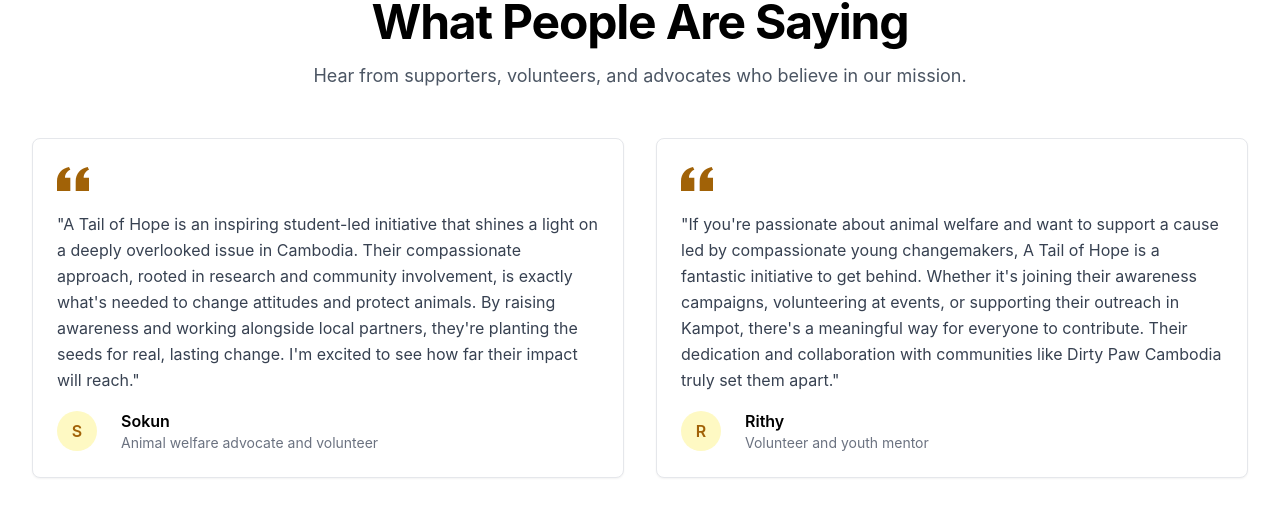
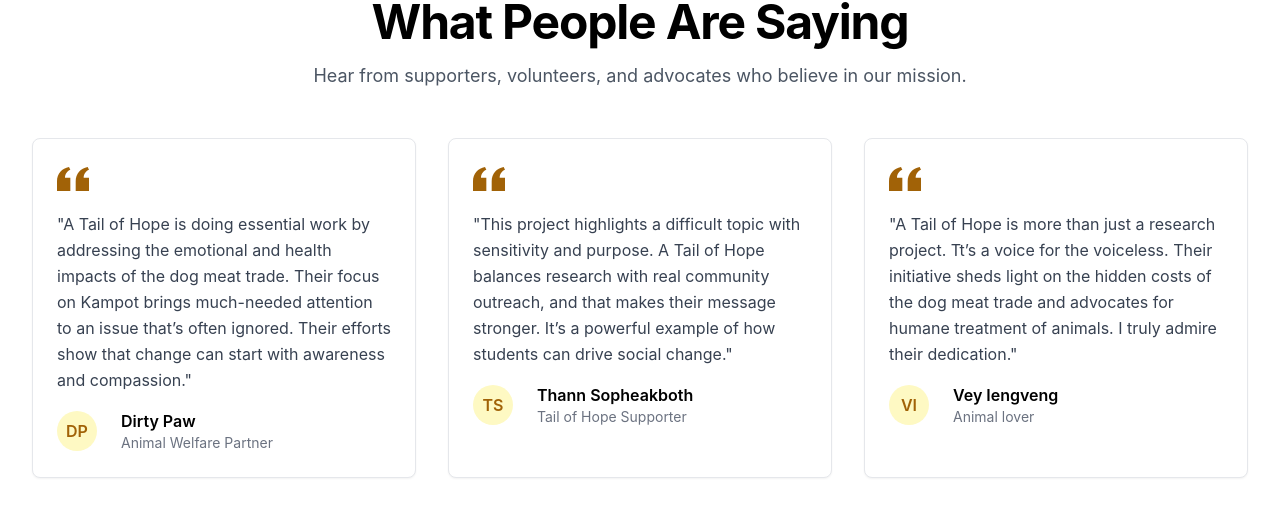
Before and after one commit to CheamNorakpanha/A-Tail-of-Hope, a React (Create React App) app: page / in a window 1280 px wide. Shown: the part 4742-5270 px from the top of the page. Built offline with nearby package versions, Linux system fonts and the light colour scheme.

Commit message:
update the feedback section

```diff
--- a/src/components/section/Feedback.tsx
+++ b/src/components/section/Feedback.tsx
@@ -11,8 +11,9 @@ function Feedback() {
                     </p>
                 </div>
 
-                {/* Feedback 1 */}
-                <div className="grid gap-8 lg:grid-cols-2 mb-8">
+                <div className="grid gap-8 lg:grid-cols-3 mb-8">
+
+                    {/* Feedback 1 */}
                     <div className="bg-white rounded-lg p-6 shadow-sm border">
                         <div className="space-y-4">
                             <div className="text-yellow-700">
@@ -21,19 +22,16 @@ function Feedback() {
                                 </svg>
                             </div>
                             <blockquote className="text-gray-700 leading-relaxed">
-                                "A Tail of Hope is an inspiring student-led initiative that shines a light on a deeply overlooked
-                                issue in Cambodia. Their compassionate approach, rooted in research and community involvement, is
-                                exactly what's needed to change attitudes and protect animals. By raising awareness and working
-                                alongside local partners, they're planting the seeds for real, lasting change. I'm excited to see
-                                how far their impact will reach."
+                                "A Tail of Hope is doing essential work by addressing the emotional and health impacts of the dog meat trade. Their focus on Kampot brings much-needed
+                                attention to an issue that’s often ignored. Their efforts show that change can start with awareness and compassion."
                             </blockquote>
                             <div className="flex items-center space-x-3">
                                 <div className="w-10 h-10 bg-yellow-100 rounded-full flex items-center justify-center">
-                                    <span className="text-yellow-700 font-semibold">S</span>
+                                    <span className="text-yellow-700 font-semibold">DP</span>
                                 </div>
                                 <div>
-                                    <p className="font-semibold">Sokun</p>
-                                    <p className="text-sm text-gray-500">Animal welfare advocate and volunteer</p>
+                                    <p className="font-semibold">Dirty Paw</p>
+                                    <p className="text-sm text-gray-500">Animal Welfare Partner</p>
                                 </div>
                             </div>
                         </div>
@@ -48,30 +46,45 @@ function Feedback() {
                                 </svg>
                             </div>
                             <blockquote className="text-gray-700 leading-relaxed">
-                                "If you're passionate about animal welfare and want to support a cause led by compassionate young
-                                changemakers, A Tail of Hope is a fantastic initiative to get behind. Whether it's joining their
-                                awareness campaigns, volunteering at events, or supporting their outreach in Kampot, there's a
-                                meaningful way for everyone to contribute. Their dedication and collaboration with communities like
-                                Dirty Paw Cambodia truly set them apart."
+                                "This project highlights a difficult topic with sensitivity and purpose. A Tail of Hope balances research with real community outreach, and that makes
+                                their message stronger. It’s a powerful example of how students can drive social change."
                             </blockquote>
                             <div className="flex items-center space-x-3">
                                 <div className="w-10 h-10 bg-yellow-100 rounded-full flex items-center justify-center">
-                                    <span className="text-yellow-700 font-semibold">R</span>
+                                    <span className="text-yellow-700 font-semibold">TS</span>
                                 </div>
                                 <div>
-                                    <p className="font-semibold">Rithy</p>
-                                    <p className="text-sm text-gray-500">Volunteer and youth mentor</p>
+                                    <p className="font-semibold">Thann Sopheakboth</p>
+                                    <p className="text-sm text-gray-500">Tail of Hope Supporter</p>
+                                </div>
+                            </div>
+                        </div>
+                    </div>
+
+                    {/* Feedback 3 */}
+                    <div className="bg-white rounded-lg p-6 shadow-sm border">
+                        <div className="space-y-4">
+                            <div className="text-yellow-700">
+                                <svg className="h-8 w-8" fill="currentColor" viewBox="0 0 24 24">
+                                    <path d="M14.017 21v-7.391c0-5.704 3.731-9.57 8.983-10.609l.995 2.151c-2.432.917-3.995 3.638-3.995 5.849h4v10h-9.983zm-14.017 0v-7.391c0-5.704 3.748-9.57 9-10.609l.996 2.151c-2.433.917-3.996 3.638-3.996 5.849h4v10h-10z" />
+                                </svg>
+                            </div>
+                            <blockquote className="text-gray-700 leading-relaxed">
+                                "A Tail of Hope is more than just a research project. Tt’s a voice for the voiceless. Their initiative sheds light on the hidden costs of the dog meat
+                                trade and advocates for humane treatment of animals. I truly admire their dedication."
+                            </blockquote>
+                            <div className="flex items-center space-x-3">
+                                <div className="w-10 h-10 bg-yellow-100 rounded-full flex items-center justify-center">
+                                    <span className="text-yellow-700 font-semibold">VI</span>
+                                </div>
+                                <div>
+                                    <p className="font-semibold">Vey Iengveng</p>
+                                    <p className="text-sm text-gray-500">Animal lover</p>
                                 </div>
                             </div>
                         </div>
                     </div>
                 </div>
-
-                {/* <div className="text-center">
-                    <button className="border border-yellow-700 text-yellow-700 bg-white hover:bg-yellow-50 px-6 py-2 rounded-md font-medium transition-colors">
-                        Share Your Feedback
-                    </button>
-                </div> */}
             </div>
         </section>
     )
--- a/src/components/section/GetInvolved.tsx
+++ b/src/components/section/GetInvolved.tsx
@@ -1,4 +1,3 @@
-"use client"
 import React, { useState } from 'react'
 import { X } from 'lucide-react'
 
```
